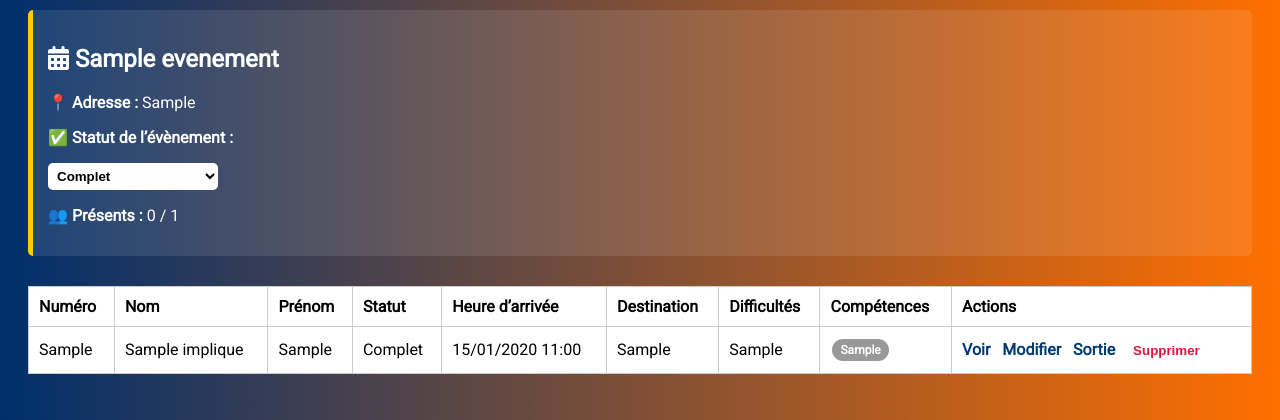
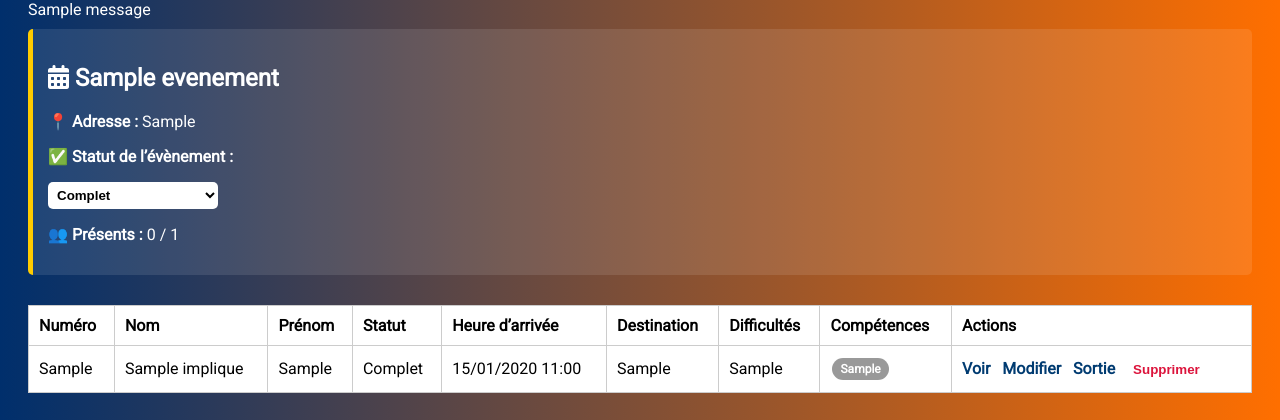
Before and after one commit to protec38/CAI, a Flask app: page /evenement/1/dashboard in a window 1280 px wide. Shown: the part 109-529 px from the top of the page. Run offline with Flask 3, Linux system fonts and the light colour scheme; the visitor is signed in with stand-in values (Sample User, id 1); tables that the repository leaves empty hold one stand-in row (values such as "Sample post"); one stand-in notice (Sample message) is shown.

Commit message:
Update dashboard.html

```diff
--- a/app/templates/dashboard.html
+++ b/app/templates/dashboard.html
@@ -113,6 +113,18 @@
         <a href="{{ url_for('main_bp.logout') }}" class="btn">Déconnexion</a>
     </div>
 </div>
+
+{% with messages = get_flashed_messages(with_categories=true) %}
+  {% if messages %}
+    <div class="flashes">
+      {% for category, message in messages %}
+        <div class="alert alert-{{ category }}">{{ message }}</div>
+      {% endfor %}
+    </div>
+  {% endif %}
+{% endwith %}
+
+
 
 {% if evenement %}
 <div class="event-info">
```
